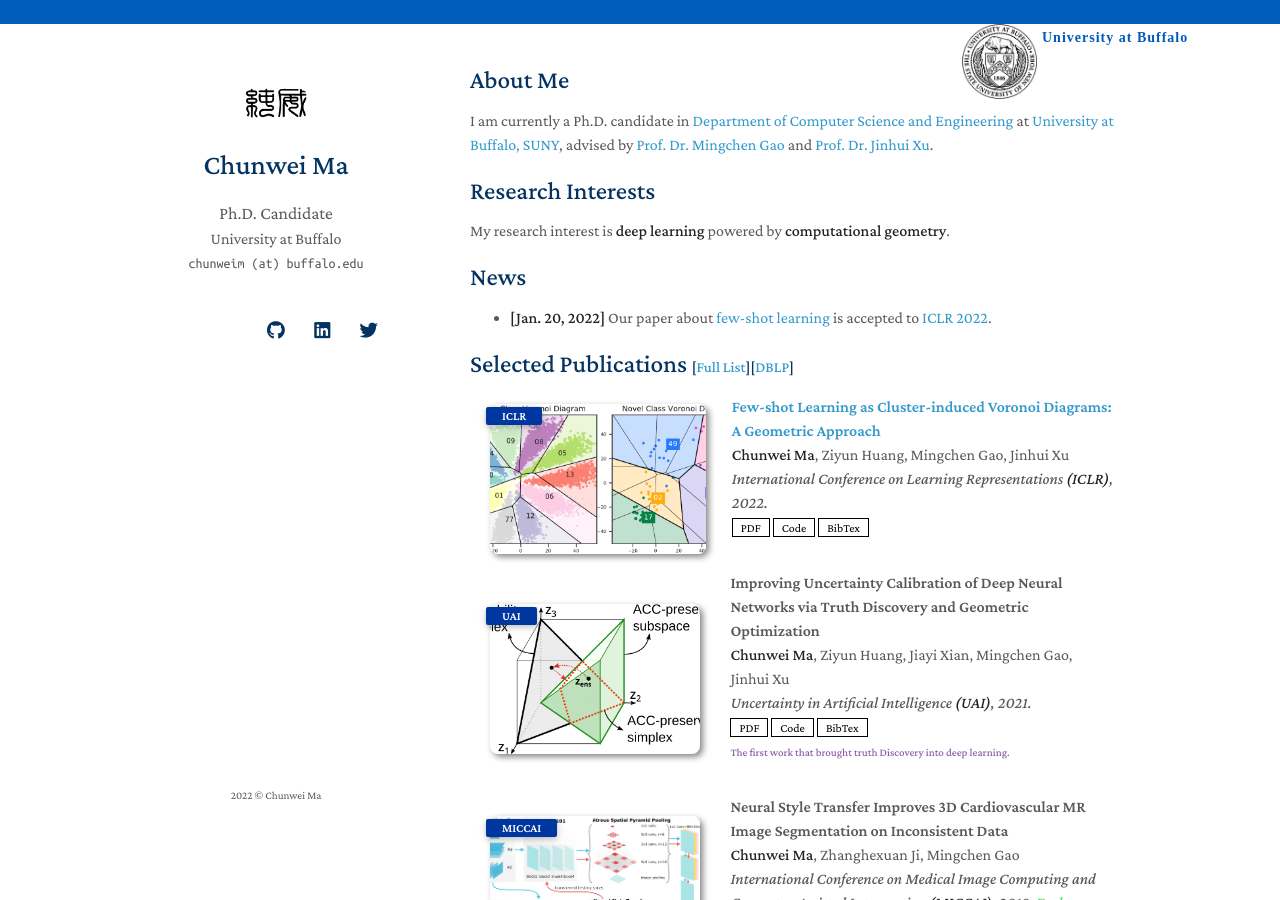
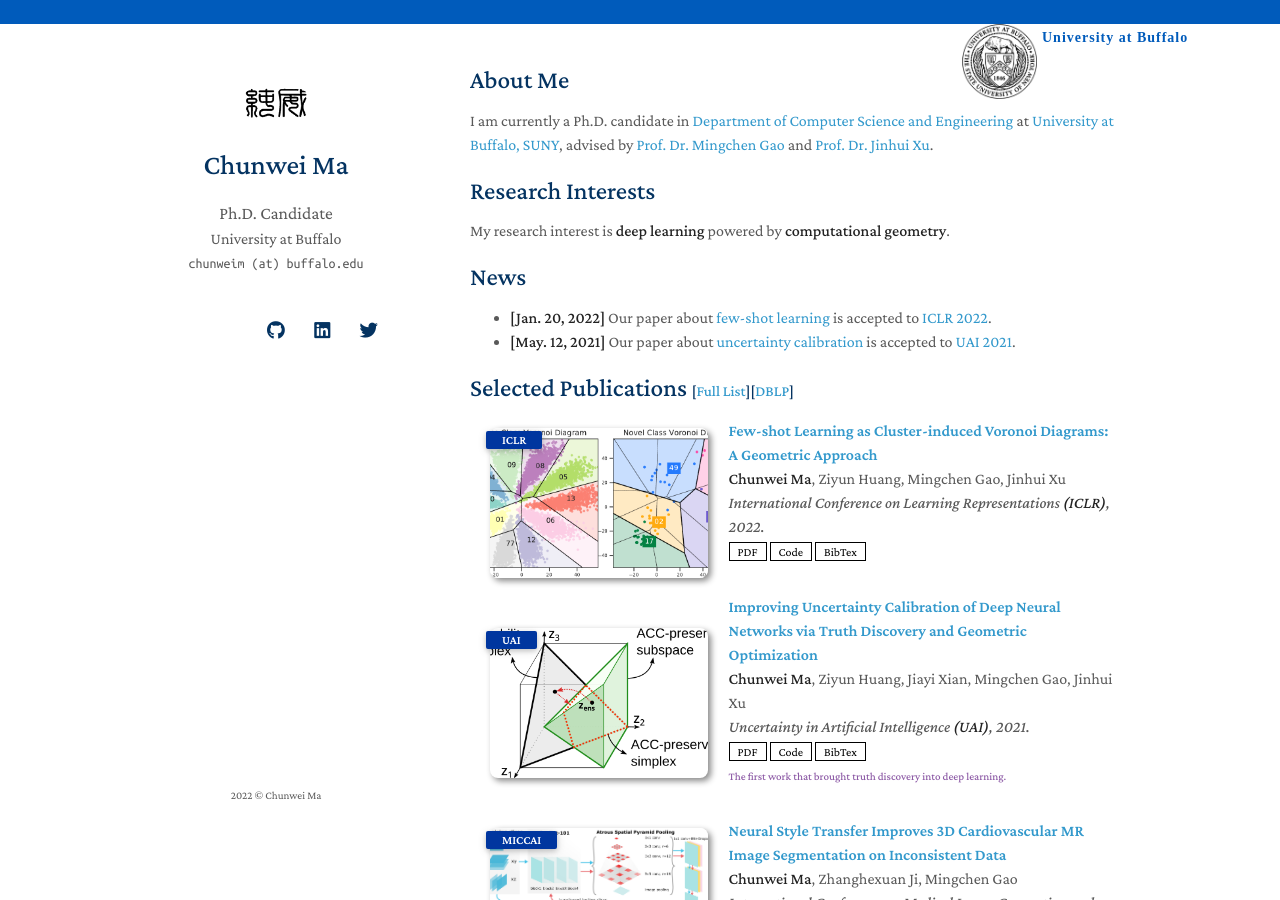
Before and after one commit to MaChunwei/MaChunwei.github.io, a Jekyll site: the page built from index.md, in a window 1280 px wide and 900 px high. Built offline with Jekyll 4.4.1, drawn with Linux system fonts in a browser that asks for light colours; nearby versions of some CDN libraries; a style sheet for code colours, icons or effects is not loaded; our own code applies the rules of GitHub Pages for plain Markdown files.

Commit message:
revision

```diff
--- a/_layouts/homepage.html
+++ b/_layouts/homepage.html
@@ -91,7 +91,7 @@
         <br>
         <br>
         <div class="social-icons">
-        <a style="margin: 0 5px 0 0" href="https://scholar.google.com/citations?user=Uf9GqRsAAAAJ">
+        <a style="margin: 0 5px 0 0" href="https://scholar.google.com/citations?user=4NOrXN8AAAAJ&hl=en">
           <i class="ai ai-google-scholar" style="font-size:1.2rem"></i>
         </a>
 
--- a/index.md
+++ b/index.md
@@ -17,6 +17,7 @@ My research interest is **deep learning** powered by **computational geometry**.
 ## News
 
 - **[Jan. 20, 2022]** Our paper about [few-shot learning](https://openreview.net/forum?id=6kCiVaoQdx9) is accepted to [ICLR 2022](https://iclr.cc/Conferences/2022).
+- **[May. 12, 2021]** Our paper about [uncertainty calibration](https://proceedings.mlr.press/v161/ma21a.html) is accepted to [UAI 2021](https://www.auai.org/uai2021/accepted_papers).
 
 <h2 id="publications" style="margin: 2px 0px -15px;">Selected Publications <temp style="font-size:15px;">[</temp><a href="https://scholar.google.com/citations?user=4NOrXN8AAAAJ&hl=en" target="_blank" style="font-size:15px;">Full List</a><temp style="font-size:15px;">]</temp><temp style="font-size:15px;">[</temp><a href="https://dblp.org/pid/195/7742.html" target="_blank" style="font-size:15px;">DBLP</a><temp style="font-size:15px;">]</temp></h2>
 
@@ -28,7 +29,7 @@ My research interest is **deep learning** powered by **computational geometry**.
     <img src="./images/teaser/DeepVoro.png" class="teaser img-fluid z-depth-1">
             <abbr class="badge">ICLR</abbr>
   </div>
-  <div id="peng2021copo" class="col-sm-9" style="position: relative;width: 100%;padding-right: 4px;padding-left: 16px;">
+  <div id="peng2021copo" class="col-sm-9" style="position: relative;width: 100%;padding-right: 4px;padding-left: 11px;">
       <div class="title"><a href="https://openreview.net/forum?id=6kCiVaoQdx9">Few-shot Learning as Cluster-induced Voronoi Diagrams: A Geometric Approach</a></div>
       <div class="author"><strong>Chunwei Ma</strong>, Ziyun Huang, Mingchen Gao, Jinhui Xu</div>
       <div class="periodical"><em>International Conference on Learning Representations <strong>(ICLR)</strong>, 2022.</em>
@@ -50,9 +51,9 @@ My research interest is **deep learning** powered by **computational geometry**.
     <img src="./images/teaser/illus.png" class="teaser img-fluid z-depth-1">
             <abbr class="badge">UAI</abbr>
   </div>
-  <div id="peng2021copo" class="col-sm-9" style="position: relative;width: 100%;padding-right: 15px;padding-left: 20px;">
-      <div class="title">
-Improving Uncertainty Calibration of Deep Neural Networks via Truth Discovery and Geometric Optimization</div>
+  <div id="peng2021copo" class="col-sm-9" style="position: relative;width: 100%;padding-right: 4px;padding-left: 11px;">
+      <div class="title"><a href="https://proceedings.mlr.press/v161/ma21a.html">
+Improving Uncertainty Calibration of Deep Neural Networks via Truth Discovery and Geometric Optimization</a></div>
       <div class="author"><strong>Chunwei Ma</strong>, Ziyun Huang, Jiayi Xian, Mingchen Gao, Jinhui Xu</div>
       <div class="periodical"><em>Uncertainty in Artificial Intelligence <strong>(UAI)</strong>, 2021.</em>
       </div>
@@ -61,7 +62,7 @@ Improving Uncertainty Calibration of Deep Neural Networks via Truth Discovery an
       <a href="https://github.com/horsepurve/truly-uncertain" class="btn btn-sm z-depth-0" role="button" target="_blank" style="font-size:12px;">Code</a>
       <a href="./assets/bib/uai21.txt" class="btn btn-sm z-depth-0" role="button" target="_blank" style="font-size:12px;">BibTex</a>
       <br>
-      <strong><small style="color:#8d5ba6">The first work that brought truth Discovery into deep learning.</small></strong>
+      <strong><small style="color:#8d5ba6">The first work that brought truth discovery into deep learning.</small></strong>
     </div>
   </div>
 </div>
@@ -75,8 +76,8 @@ Improving Uncertainty Calibration of Deep Neural Networks via Truth Discovery an
     <img src="./images/teaser/bitmap.png" class="teaser img-fluid z-depth-1">
             <abbr class="badge">MICCAI</abbr>
   </div>
-  <div id="peng2021copo" class="col-sm-9" style="position: relative;width: 100%;padding-right: 15px;padding-left: 20px;">
-      <div class="title">Neural Style Transfer Improves 3D Cardiovascular MR Image Segmentation on Inconsistent Data</div>
+  <div id="peng2021copo" class="col-sm-9" style="position: relative;width: 100%;padding-right: 4px;padding-left: 11px;">
+      <div class="title"><a href="https://link.springer.com/chapter/10.1007/978-3-030-32245-8_15">Neural Style Transfer Improves 3D Cardiovascular MR Image Segmentation on Inconsistent Data</a></div>
       <div class="author"><strong>Chunwei Ma</strong>, Zhanghexuan Ji, Mingchen Gao</div>
       <div class="periodical"><em>International Conference on Medical Image Computing and Computer-Assisted Intervention <strong>(MICCAI)</strong>, 2019.</em> <strong><i style="color:#59d47c">Early Accept</i></strong>
       </div>
@@ -98,8 +99,8 @@ Improving Uncertainty Calibration of Deep Neural Networks via Truth Discovery an
     <img src="./images/teaser/pip.png" class="teaser img-fluid z-depth-1">
             <abbr class="badge">ACS AC</abbr>
   </div>
-  <div id="peng2021copo" class="col-sm-9" style="position: relative;width: 100%;padding-right: 15px;padding-left: 20px;">
-      <div class="title">Improved Peptide Retention Time Prediction in Liquid Chromatography through Deep Learning</div>
+  <div id="peng2021copo" class="col-sm-9" style="position: relative;width: 100%;padding-right: 4px;padding-left: 11px;">
+      <div class="title"><a href="https://pubs.acs.org/doi/abs/10.1021/acs.analchem.8b02386">Improved Peptide Retention Time Prediction in Liquid Chromatography through Deep Learning</a></div>
       <div class="author"><strong>Chunwei Ma</strong> <i>et al.</i></div>
       <div class="periodical"><em>Analytical chemistry, 2018.</em> Impact Factor: <strong><i style="color:#e74d3c">6.350</i></strong>
       </div>
@@ -123,8 +124,8 @@ Improving Uncertainty Calibration of Deep Neural Networks via Truth Discovery an
     <img src="./images/teaser/quality.png" class="teaser img-fluid z-depth-1">
             <abbr class="badge">arXiv</abbr>
   </div>
-  <div id="peng2021copo" class="col-sm-9" style="position: relative;width: 100%;padding-right: 15px;padding-left: 20px;">
-      <div class="title">DeepQuality: Mass Spectra Quality Assessment via Compressed Sensing and Deep Learning</div>
+  <div id="peng2021copo" class="col-sm-9" style="position: relative;width: 100%;padding-right: 4px;padding-left: 11px;">
+      <div class="title"><a href="https://github.com/horsepurve/DeepQuality">DeepQuality: Mass Spectra Quality Assessment via Compressed Sensing and Deep Learning</a></div>
       <div class="author"><strong>Chunwei Ma</strong></div>
       <div class="periodical"><em>Preprint, 2017.</em>
       </div>
@@ -145,9 +146,9 @@ Improving Uncertainty Calibration of Deep Neural Networks via Truth Discovery an
     <img src="./images/teaser/XIC.png" class="teaser img-fluid z-depth-1">
             <abbr class="badge">BMC</abbr>
   </div>
-  <div id="peng2021copo" class="col-sm-9" style="position: relative;width: 100%;padding-right: 15px;padding-left: 20px;">
-      <div class="title">
-Improvement of peptide identification with considering the abundance of mRNA and peptide</div>
+  <div id="peng2021copo" class="col-sm-9" style="position: relative;width: 100%;padding-right: 4px;padding-left: 11px;">
+      <div class="title"><a href="https://link.springer.com/article/10.1186/s12859-017-1491-5">
+Improvement of peptide identification with considering the abundance of mRNA and peptide</a></div>
       <div class="author"><strong>Chunwei Ma</strong> <i>et al.</i></div>
       <div class="periodical"><em>BMC bioinformatics, 2017.</em> Impact Factor: <strong><i style="color:#e74d3c">2.213</i></strong>
       </div>
```
